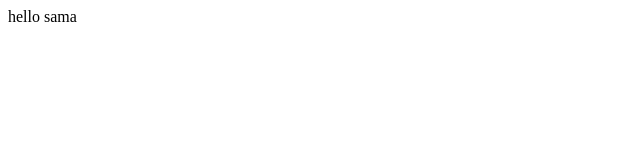
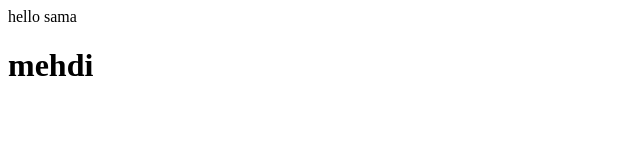
Before and after one commit to msheykh/sama, a plain HTML site: page index.html in a window 1280 px wide. Shown: the whole page, without its empty margins (0-640 px from the left). Drawn offline with Linux system fonts and the light colour scheme.

Commit message:
add heading

```diff
--- a/index.html
+++ b/index.html
@@ -8,5 +8,6 @@
 </head>
 <body>
     hello sama
+    <h1>mehdi</h1>
 </body>
 </html>
```
